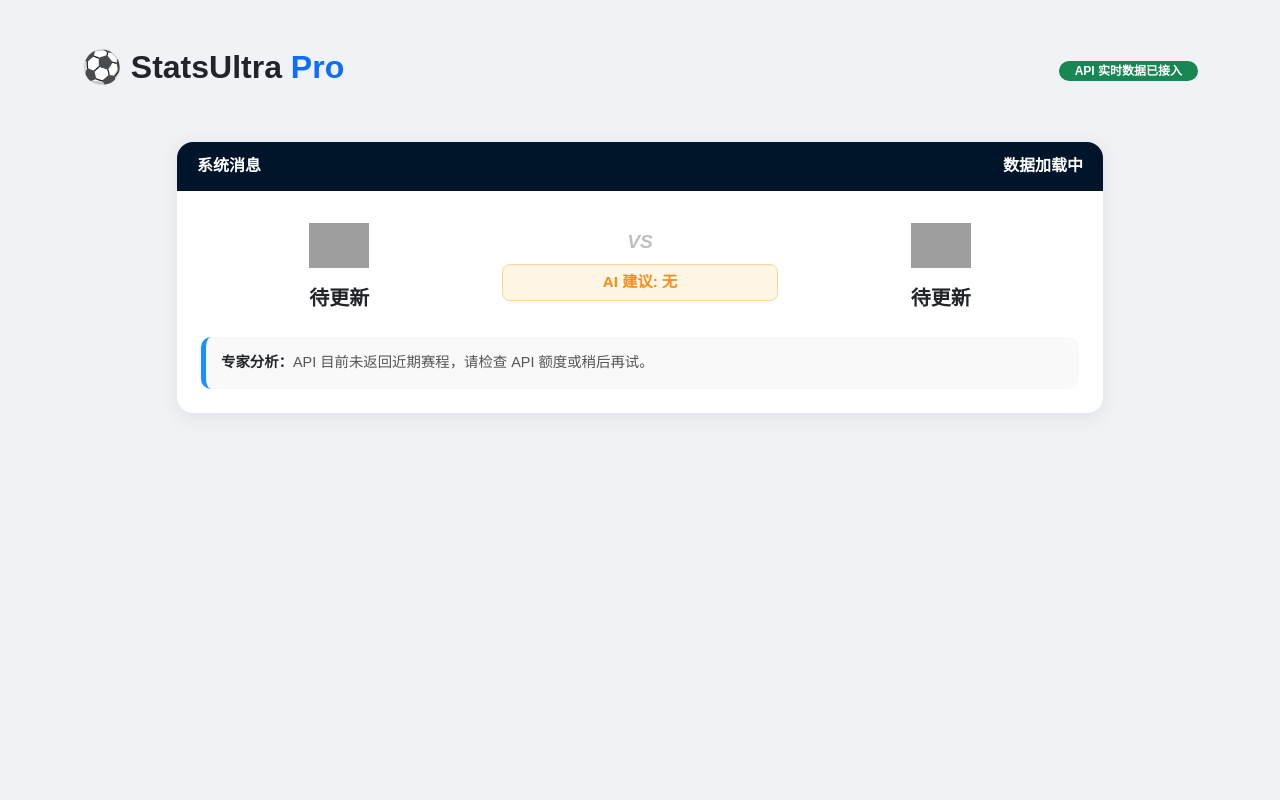
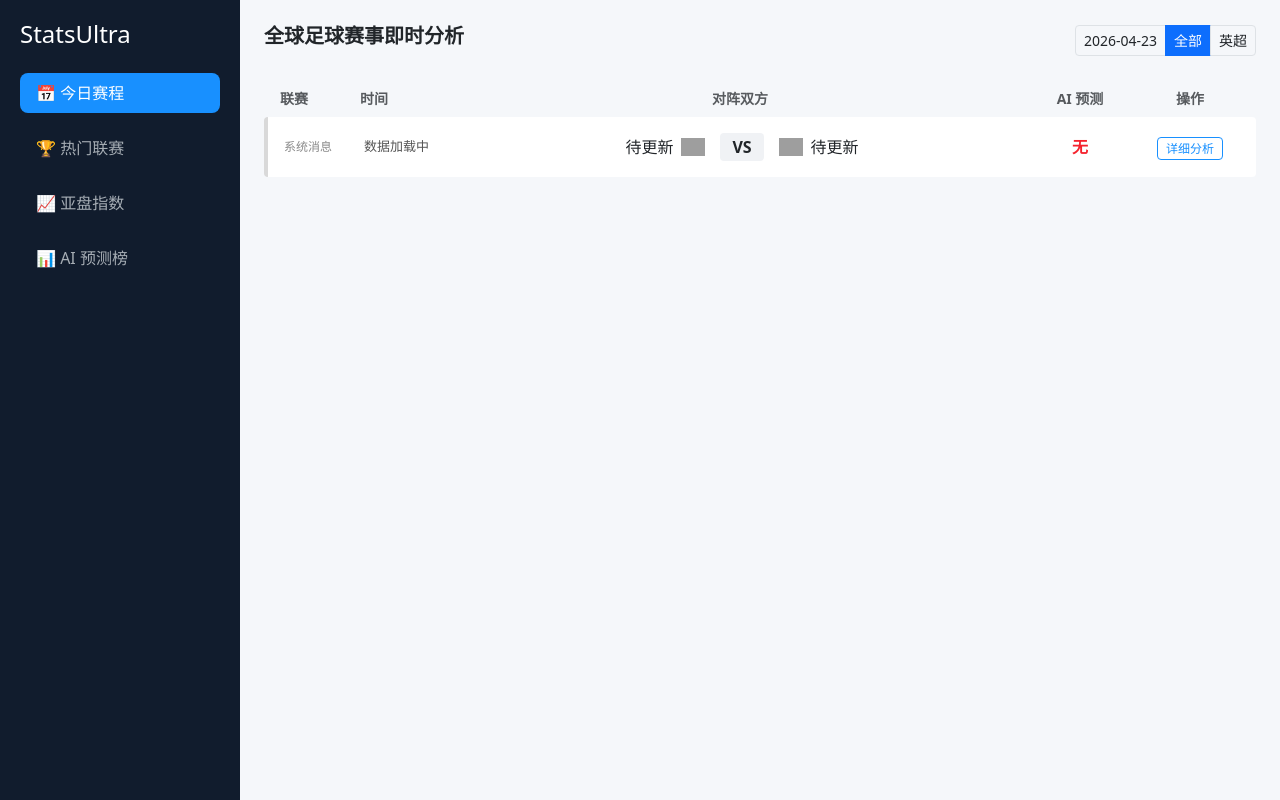
Before and after one commit to se7enseal/my-football-stats, a Flask app: page / in a window 1280 px wide. Run offline with Flask 3, Linux system fonts and the light colour scheme; data that the repository does not hold is empty; some libraries are stand-ins or nearby versions; grey boxes are pictures that could not be loaded.

Commit message:
“UI全面重构：升级为侧边栏专业看板”

```diff
--- a/templates/index.html
+++ b/templates/index.html
@@ -2,53 +2,93 @@
 <html lang="zh-CN">
 <head>
     <meta charset="UTF-8">
-    <meta name="viewport" content="width=device-width, initial-scale=1.0">
-    <title>StatsUltra Pro | 实时足球预测</title>
+    <title>StatsPro | 足球大数据智能分析平台</title>
     <link href="https://lf6-cdn-tos.bytecdntp.com/cdn/expire-1-M/bootstrap/5.1.3/css/bootstrap.min.css" rel="stylesheet">
     <style>
-        body { background: #f0f2f5; font-family: 'PingFang SC', sans-serif; }
-        .match-card { border: none; border-radius: 16px; box-shadow: 0 4px 20px rgba(0,0,0,0.08); margin-bottom: 25px; background: white; }
-        .card-header { background: #001529; color: #fff; border-radius: 16px 16px 0 0 !important; font-weight: 600; padding: 12px 20px; }
-        .team-logo { width: 60px; height: 60px; object-fit: contain; }
-        .prediction-tag { background: #fff7e6; color: #fa8c16; border: 1px solid #ffd591; font-weight: bold; padding: 6px 16px; border-radius: 8px; font-size: 0.95rem; }
-        .analysis-box { background: #f9f9f9; border-radius: 10px; padding: 15px; font-size: 0.9rem; color: #555; border-left: 5px solid #1890ff; }
-        .vs-label { color: #bfbfbf; font-style: italic; font-weight: bold; font-size: 1.2rem; }
+        :root { --sidebar-bg: #111c2d; --main-bg: #f5f7fa; --accent: #1890ff; }
+        body { background: var(--main-bg); font-family: 'PingFang SC', system-ui; }
+        .sidebar { background: var(--sidebar-bg); min-height: 100vh; color: #a6adb4; padding: 20px; }
+        .nav-link { color: #a6adb4; margin-bottom: 15px; border-radius: 8px; }
+        .nav-link.active { background: var(--accent); color: white; }
+
+        /* 专业列表样式 */
+        .match-row {
+            background: white; border-radius: 4px; margin-bottom: 8px;
+            border-left: 4px solid #d9d9d9; transition: all 0.2s; cursor: pointer;
+        }
+        .match-row:hover { border-left-color: var(--accent); box-shadow: 0 4px 12px rgba(0,0,0,0.08); }
+        .league-tag { font-size: 12px; color: #888; width: 80px; }
+        .time-cell { font-size: 13px; color: #555; width: 100px; }
+        .team-box { display: flex; align-items: center; justify-content: flex-end; width: 180px; font-weight: 500; }
+        .team-box.away { justify-content: flex-start; }
+        .score-cell { background: #f0f2f5; font-weight: bold; padding: 2px 12px; border-radius: 4px; margin: 0 15px; }
+        .prediction-cell { width: 120px; text-align: center; color: #f5222d; font-weight: bold; }
+        .analysis-btn { font-size: 12px; color: var(--accent); border: 1px solid var(--accent); padding: 2px 8px; border-radius: 4px; }
+
+        /* 深度分析弹框效果 */
+        .details-panel { background: #e6f7ff; border-top: 1px solid #91d5ff; padding: 15px; display: none; }
     </style>
 </head>
 <body>
 
-<div class="container py-5">
-    <div class="d-flex justify-content-between align-items-center mb-5">
-        <h2 class="fw-bold text-dark">⚽ StatsUltra <span class="text-primary">Pro</span></h2>
-        <span class="badge rounded-pill bg-success px-3">API 实时数据已接入</span>
+<div class="container-fluid p-0 d-flex">
+    <div class="sidebar d-none d-lg-block" style="width: 240px;">
+        <h4 class="text-white mb-4">StatsUltra</h4>
+        <nav class="nav flex-column">
+            <a class="nav-link active" href="#">📅 今日赛程</a>
+            <a class="nav-link" href="#">🏆 热门联赛</a>
+            <a class="nav-link" href="#">📈 亚盘指数</a>
+            <a class="nav-link" href="#">📊 AI 预测榜</a>
+        </nav>
     </div>
 
-    <div class="row justify-content-center">
+    <div class="flex-grow-1 p-4">
+        <div class="d-flex justify-content-between align-items-center mb-4">
+            <h5 class="fw-bold">全球足球赛事即时分析</h5>
+            <div class="btn-group">
+                <button class="btn btn-sm btn-white border">2026-04-23</button>
+                <button class="btn btn-sm btn-primary">全部</button>
+                <button class="btn btn-sm btn-white border">英超</button>
+            </div>
+        </div>
+
+        <div class="d-flex px-3 py-2 text-muted small fw-bold">
+            <div style="width: 80px;">联赛</div>
+            <div style="width: 100px;">时间</div>
+            <div style="flex-grow: 1; text-align: center;">对阵双方</div>
+            <div style="width: 120px; text-align: center;">AI 预测</div>
+            <div style="width: 100px; text-align: center;">操作</div>
+        </div>
+
         {% for match in matches %}
-        <div class="col-lg-10">
-            <div class="card match-card">
-                <div class="card-header d-flex justify-content-between">
-                    <span>{{ match.league }}</span>
-                    <span>{{ match.time }}</span>
+        <div class="match-row p-3 d-flex align-items-center">
+            <div class="league-tag">{{ match.league }}</div>
+            <div class="time-cell">{{ match.time[-5:] }}</div>
+            <div class="d-flex align-items-center justify-content-center flex-grow-1">
+                <div class="team-box">
+                    <span>{{ match.home }}</span>
+                    <img src="{{ match.home_logo }}" class="ms-2" width="24">
                 </div>
-                <div class="card-body p-4">
-                    <div class="row align-items-center text-center">
-                        <div class="col-4">
-                            <img src="{{ match.home_logo }}" class="team-logo mb-2">
-                            <div class="fw-bold fs-5">{{ match.home }}</div>
-                        </div>
-                        <div class="col-4">
-                            <div class="vs-label mb-2">VS</div>
-                            <div class="prediction-tag">AI 建议: {{ match.prediction }}</div>
-                        </div>
-                        <div class="col-4">
-                            <img src="{{ match.away_logo }}" class="team-logo mb-2">
-                            <div class="fw-bold fs-5">{{ match.away }}</div>
-                        </div>
-                    </div>
-                    <div class="mt-4 analysis-box">
-                        <span class="fw-bold text-dark">专家分析：</span>{{ match.analysis }}
-                    </div>
+                <div class="score-cell">VS</div>
+                <div class="team-box away">
+                    <img src="{{ match.away_logo }}" class="me-2" width="24">
+                    <span>{{ match.away }}</span>
+                </div>
+            </div>
+            <div class="prediction-cell">{{ match.prediction }}</div>
+            <div style="width: 100px; text-align: center;">
+                <span class="analysis-btn" onclick="toggleDetails('{{ loop.index }}')">详细分析</span>
+            </div>
+        </div>
+        <div id="details-{{ loop.index }}" class="details-panel mb-2">
+            <div class="row">
+                <div class="col-md-8">
+                    <h6><span class="badge bg-primary me-2">AI 深度解读</span></h6>
+                    <p class="small mb-0">{{ match.analysis }}</p>
+                </div>
+                <div class="col-md-4 text-end border-start">
+                    <div class="small text-muted mb-1">推荐指数: ⭐⭐⭐⭐</div>
+                    <div class="text-danger fw-bold">建议方向: {{ match.prediction }}</div>
                 </div>
             </div>
         </div>
@@ -56,5 +96,11 @@
     </div>
 </div>
 
+<script>
+    function toggleDetails(id) {
+        const el = document.getElementById('details-' + id);
+        el.style.display = el.style.display === 'block' ? 'none' : 'block';
+    }
+</script>
 </body>
 </html>
```
